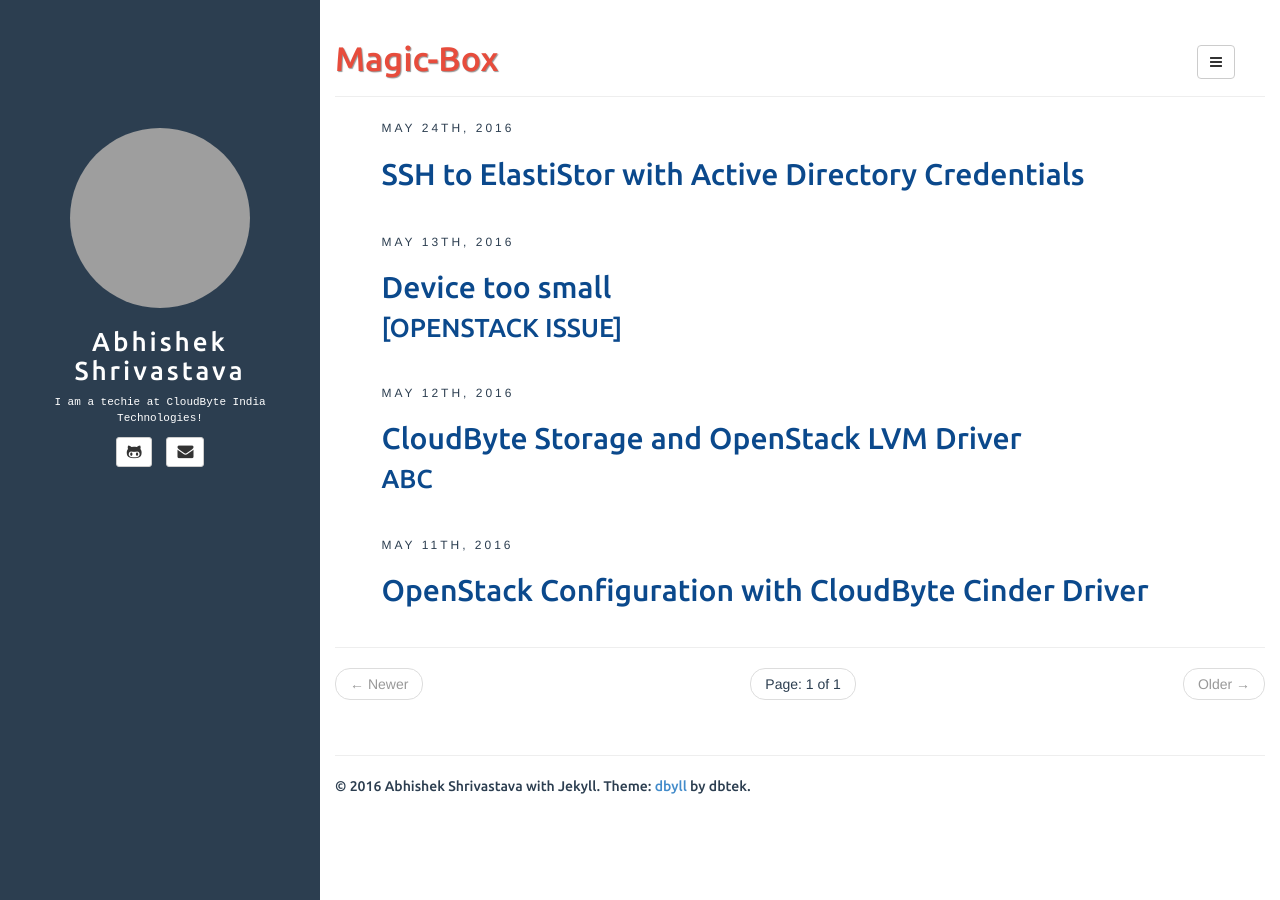
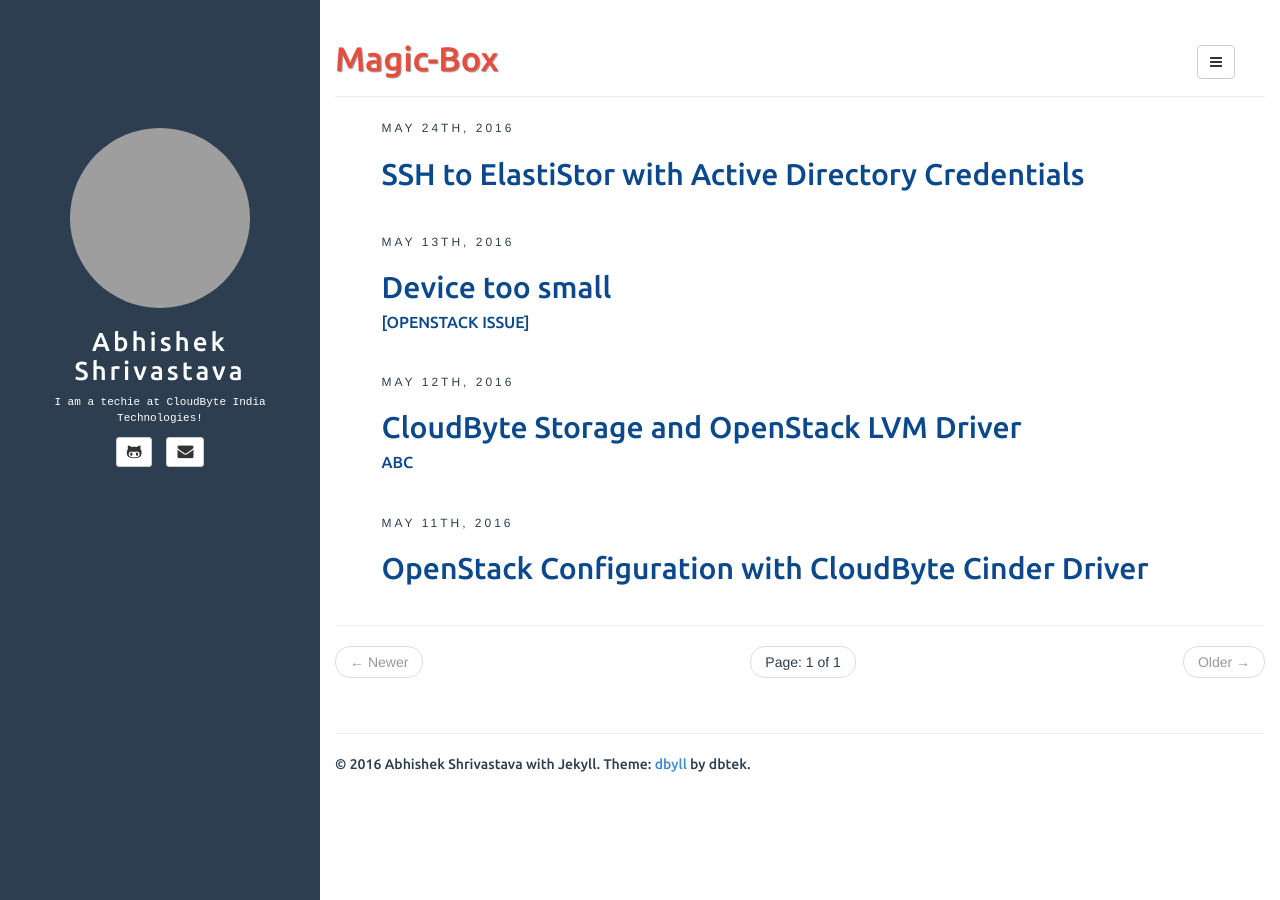
Before and after one commit to AbhiCloudbyte/magicbox, a Jekyll site: the page built from index.html, in a window 1280 px wide. Built offline with Jekyll 4.4.1, drawn with Linux system fonts in a browser that asks for light colours; the list of posts is cut into pages by our own code; grey boxes are pictures that could not be loaded.

Commit message:
Update style.css

```diff
--- a/assets/css/style.css
+++ b/assets/css/style.css
@@ -112,7 +112,8 @@ article img { max-width: 100%; }
 
 h1 { font-family: 'Ubuntu', sans-serif; font-size: 34px; }
 h2 { font-family: 'Ubuntu', sans-serif; font-size: 30px; }
-h3,h4,h5,h6 { font-family: 'Ubuntu', sans-serif; font-size: 26px; }
+h3,h4,h5 { font-family: 'Ubuntu', sans-serif; font-size: 26px; }
+h6 { font-family: 'Ubuntu', sans-serif; font-size: 16px; }
 
 article.home h1,
 article.home h2,
```
